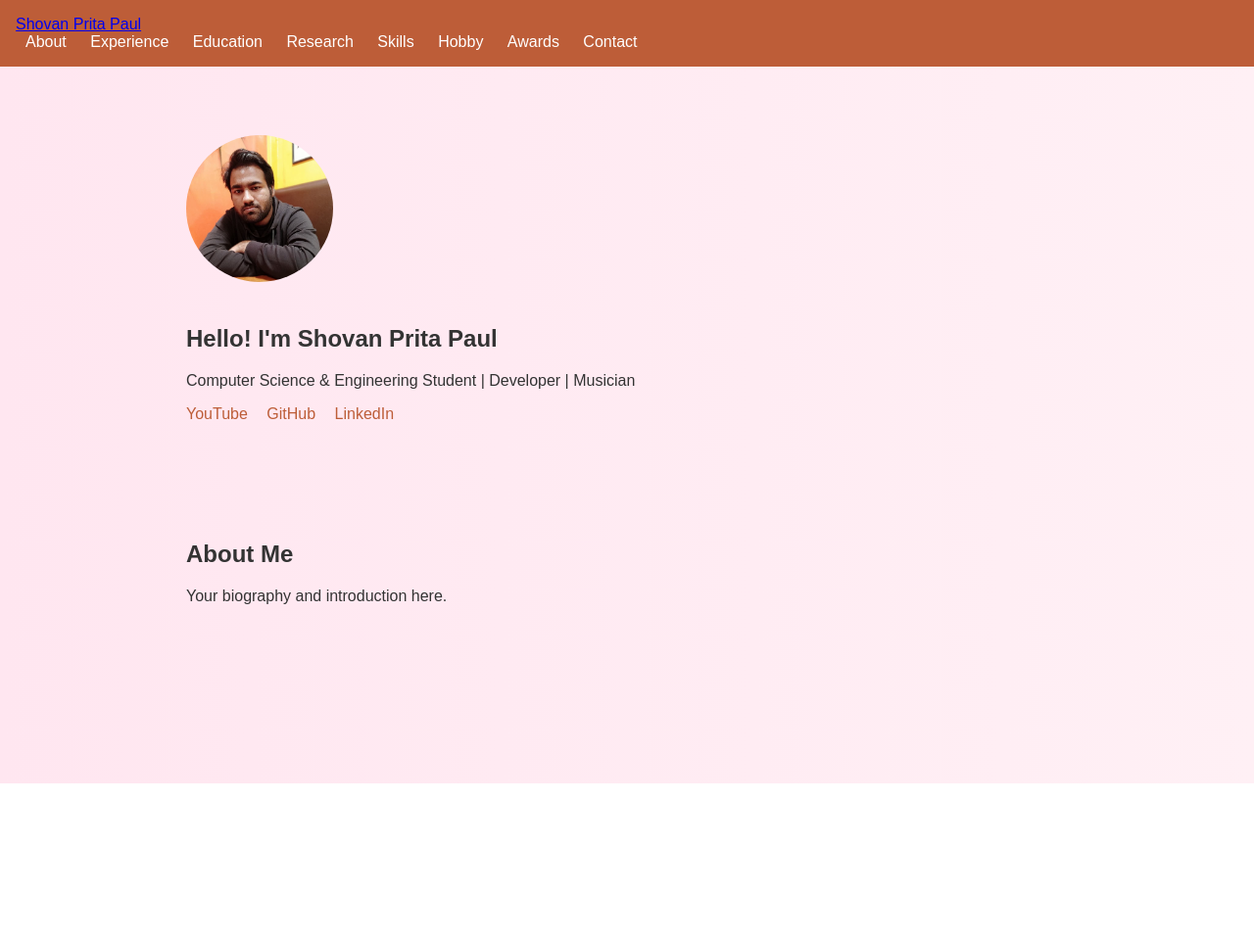
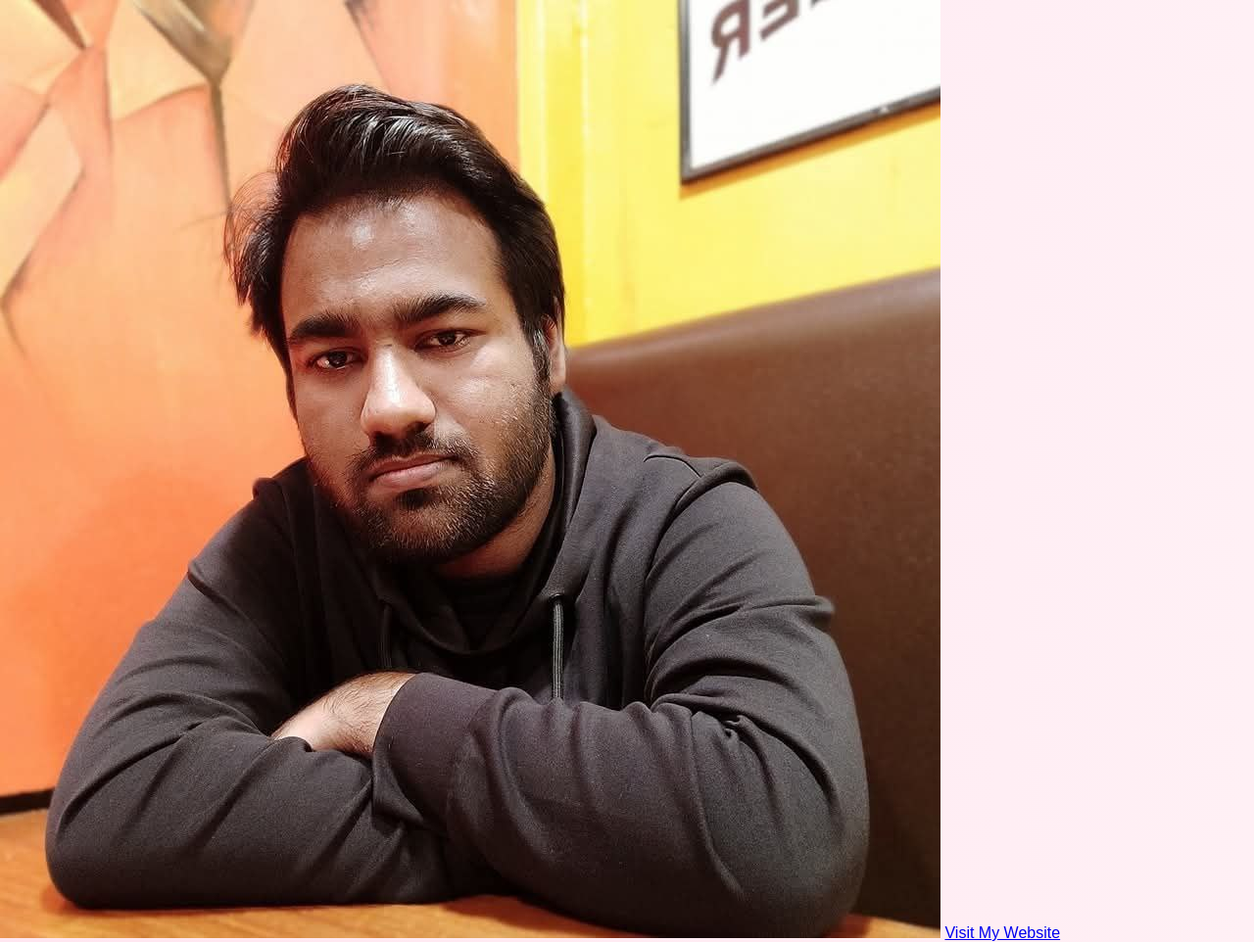
Before and after one commit to ShovanPritaPaul/shovanpritapaul.github.io, a plain HTML site: page index.html in a window 1280 px wide. Shown: the whole page at 98% size. Before the commit the page ends 800 px from the top, so only its background shows below. Drawn offline with Linux system fonts and the light colour scheme.

Commit message:
Update index.html

```diff
--- a/index.html
+++ b/index.html
@@ -1,41 +1,15 @@
 <!DOCTYPE html>
 <html lang="en">
 <head>
-  <meta charset="UTF-8">
-  <meta name="viewport" content="width=device-width, initial-scale=1.0">
-  <title>Shovan Prita Paul</title>
-  <link rel="stylesheet" href="style.css">
+    <meta charset="UTF-8">
+    <meta name="viewport" content="width=device-width, initial-scale=1.0">
+    <title>Shovan Prita Paul</title>
+    <link rel="stylesheet" href="style.css">
 </head>
 <body>
-  <header class="navbar">
-    <a href="#" class="navbar-brand">Shovan Prita Paul</a>
-    <nav class="navbar-nav">
-      <a href="#about" class="nav-link">About</a>
-      <a href="#experience" class="nav-link">Experience</a>
-      <a href="#education" class="nav-link">Education</a>
-      <a href="#research" class="nav-link">Research</a>
-      <a href="#skills" class="nav-link">Skills</a>
-      <a href="#hobby" class="nav-link">Hobby</a>
-      <a href="#awards" class="nav-link">Awards</a>
-      <a href="#contact" class="nav-link">Contact</a>
-    </nav>
-  </header>
-
-  <section id="intro">
-    <img src="myphoto.jpg" alt="Shovan Prita Paul" class="profile-pic">
-    <h1>Hello! I'm Shovan Prita Paul</h1>
-    <p>Computer Science & Engineering Student | Developer | Musician</p>
-    <div class="social-icons">
-      <a href="https://www.youtube.com/@s13l" target="_blank">YouTube</a>
-      <a href="#">GitHub</a>
-      <a href="#">LinkedIn</a>
+    <div class="container">
+        <img src="myphoto.jpg" alt="Shovan Prita Paul" class="profile-photo">
+        <a href="https://dev-shovanpritapaul.pantheonsite.io/" target="_blank" class="website-link">Visit My Website</a>
     </div>
-  </section>
-
-  <!-- Example section -->
-  <section id="about">
-    <h2>About Me</h2>
-    <p>Your biography and introduction here.</p>
-  </section>
-
-  <!
+</body>
+</html>
```
